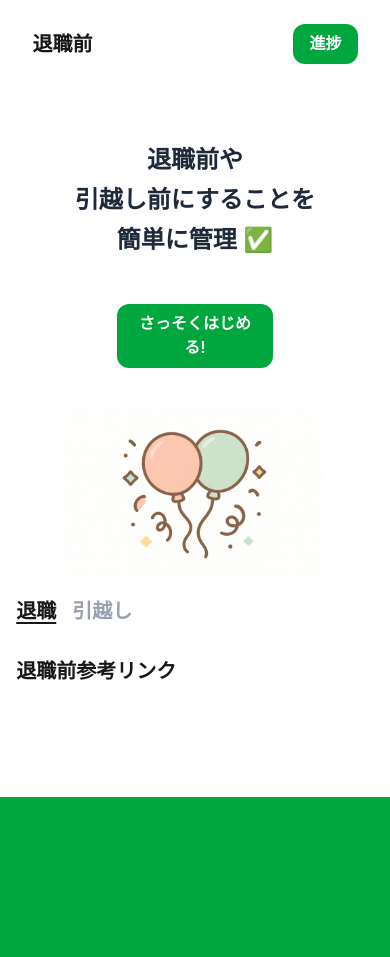
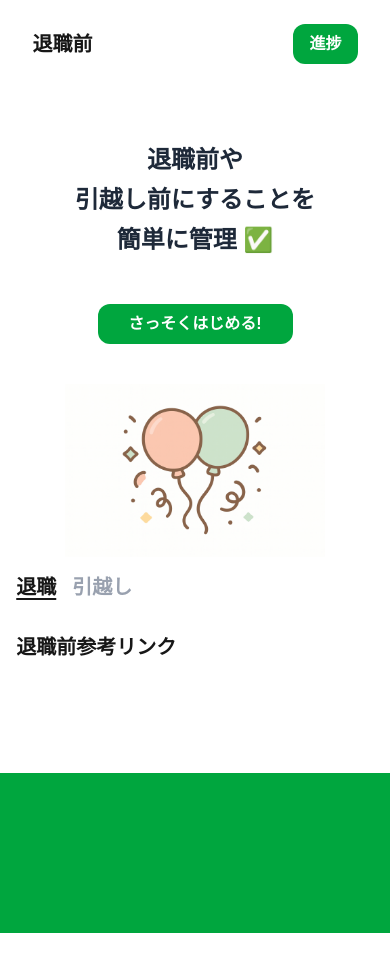
Before and after one commit to phihash/job, a Next.js app: page / in a window 390 px wide. After the commit the page ends 933 px from the top, so only its background shows below. Built offline with nearby package versions, Linux system fonts and the light colour scheme; no server answers.

Commit message:
ボタン編集

```diff
--- a/app/HomeClient.tsx
+++ b/app/HomeClient.tsx
@@ -8,11 +8,11 @@ export default function HomeClient() {
 
   return (
     <div className="pt-16">
-        <h2 className="text-2xl text-gray-800 font-extrabold mb-2 text-center">退職前や</h2>
-        <h2 className="text-2xl text-gray-800 font-extrabold mb-2 text-center">引越し前にすることを</h2>
-        <h2 className="text-2xl text-gray-800 font-extrabold mb-2 text-center">簡単に管理 ✅ </h2>
+        <h2 className="text-2xl text-gray-800 font-bold mb-2 text-center">退職前や</h2>
+        <h2 className="text-2xl text-gray-800 font-bold mb-2 text-center">引越し前にすることを</h2>
+        <h2 className="text-2xl text-gray-800 font-bold mb-2 text-center">簡単に管理 ✅ </h2>
         <Link href="/progress">
-        <button className="cursor-pointer block mt-12 bg-green-600 hover:bg-green-500 transition-all duration-400 px-3 py-2 rounded-xl font-bold text-white select-none  w-2/5  md:w-1/8 mx-auto">
+        <button className="cursor-pointer block mt-12 bg-green-600 hover:bg-green-500 transition-all duration-400 px-3 py-2 rounded-xl font-bold text-white select-none  w-1/2  md:w-1/8 mx-auto">
             さっそくはじめる!
         </button>
         </Link>
```
